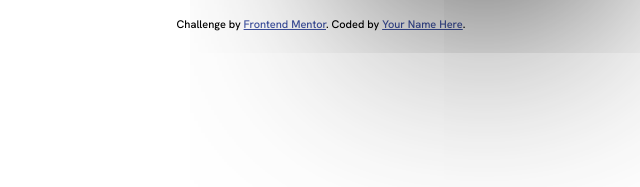
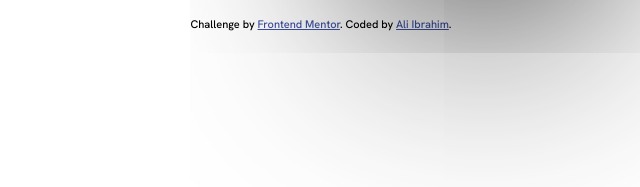
Before and after one commit to bluesky1992-web/results-summary-component-main1, a plain HTML site: page index.html in a window 1280 px wide. Shown: the part 456-643 px from the top of the page, 319-959 px from the left. Drawn offline with Linux system fonts and the light colour scheme.

Commit message:
screenshots added

```diff
--- a/index.html
+++ b/index.html
@@ -149,7 +149,7 @@
       Challenge by
       <a href="https://www.frontendmentor.io?ref=challenge" target="_blank"
         >Frontend Mentor</a
-      >. Coded by <a href="#">Your Name Here</a>.
+      >. Coded by <a href="https://www.frontendmentor.io/profile/bluesky1992-web">Ali Ibrahim</a>.
     </div>
   </body>
 </html>
```
Also changed, not shown: assets/images/Screen Shot 2023-08-11 at 19.04.45.png (added), assets/images/Screenshot 2023-08-11 190432.png (added), 2 other files.
